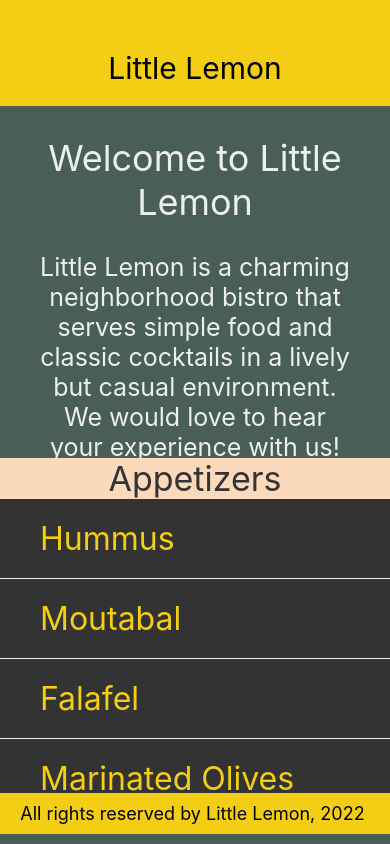
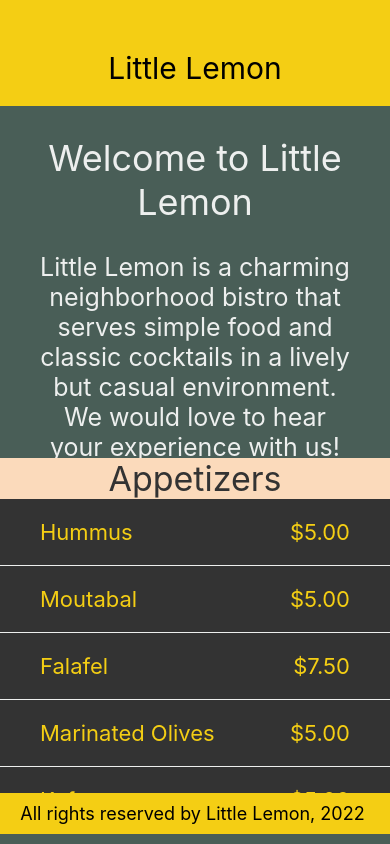
Before and after one commit to WaltBernalM/react-native-playground, a React Native app: screen / in a window 390 px wide. Built offline with nearby package versions, Linux system fonts and the light colour scheme.

Commit message:
Addition of price in item to render inside SectionList

```diff
--- a/components/Menu.jsx
+++ b/components/Menu.jsx
@@ -4,74 +4,76 @@ const menuItems = [
   {
     title: "Appetizers",
     data: [
-      "Hummus",
-      "Moutabal",
-      "Falafel",
-      "Marinated Olives",
-      "Kofta",
-      "Eggplant Salad",
-    ]
+      { name: "Hummus", price: "$5.00" },
+      { name: "Moutabal", price: "$5.00" },
+      { name: "Falafel", price: "$7.50" },
+      { name: "Marinated Olives", price: "$5.00" },
+      { name: "Kofta", price: "$5.00" },
+      { name: "Eggplant Salad", price: "$8.50" },
+    ],
   },
   {
     title: "Main Dishes",
     data: [
-      "Lentil Burger",
-      "Smoked Salmon",
-      "Kofta Burger",
-      "Turkish Kebab"
-    ]
+      { name: "Lentil Burger", price: "$10.00" },
+      { name: "Smoked Salmon", price: "$14.00" },
+      { name: "Kofta Burger", price: "$11.00" },
+      { name: "Turkish Kebab", price: "$15.50" },
+    ],
   },
   {
     title: "Sides",
     data: [
-      "Fries",
-      "Buttered Rice",
-      "Bread Sticks",
-      "Pita Pocket",
-      "Lentil Soup",
-      "Greek Salad",
-      "Rice Pilaf",
-    ]
+      { name: "Fries", price: "$3.00", id: "11K" },
+      { name: "Buttered Rice", price: "$3.00" },
+      { name: "Bread Sticks", price: "$3.00" },
+      { name: "Pita Pocket", price: "$3.00" },
+      { name: "Lentil Soup", price: "$3.75" },
+      { name: "Greek Salad", price: "$6.00" },
+      { name: "Rice Pilaf", price: "$4.00" },
+    ],
   },
   {
     title: "Desserts",
     data: [
-      "Baklava",
-      "Tartufo",
-      "Tiramisu",
-      "Panna Cotta"
-    ]
-  }
+      { name: "Baklava", price: "$3.00" },
+      { name: "Tartufo", price: "$3.00" },
+      { name: "Tiramisu", price: "$5.00" },
+      { name: "Panna Cotta", price: "$5.00" },
+    ],
+  },
 ]
 
 const Item = (props) => {
-  const { name } = props
+  console.log('props: ', props)
+  const { name, price } = props
   return (
-  <View style={menuStyles.innerContainer}>
-    <Text style={menuStyles.itemText}>{name}</Text>
-  </View>
-)}
+    <View style={menuStyles.innerContainer}>
+      <Text style={menuStyles.itemText}>{name}</Text>
+      <Text style={menuStyles.itemText}>{price}</Text>
+    </View>
+  )}
 
 const Footer = () => <Text style={menuStyles.footerText}>Little Lemon 2022</Text>
 
 const Separator = () => <View style={menuStyles.separator}></View>
 
 function Menu() {
-  const renderItem = (props) => {
-    const { item } = props
-    return <Item name={item} />
+  const renderItem = (sections) => {
+    const { item: { name, price } } = sections
+    return <Item name={name} price={price} />
   }
 
-  const renderSectionHeader = (props) => {
-    const { section: {title}} = props
+  const renderSectionHeader = (sections) => {
+    const { section: {title}} = sections
     return <Text style={menuStyles.sectionHeader}>{title}</Text>
   }
 
   return (
     <View style={menuStyles.container}>
       <SectionList
-        sections={menuItems} // Section is referred as menuItems[i], it generates an object for each data in the section
-        keyExtractor={(item, index) => item + index} // Item is referred as menuItems[i].data
+        sections={menuItems}
+        keyExtractor={({ name }, index) => name + index}
         renderItem={renderItem} // Each object inside the array is treated as section, and the "data" of menuItems is treated as "data" for the created SectionList object
         renderSectionHeader={renderSectionHeader}
         ListFooterComponent={Footer}
@@ -89,6 +91,8 @@ const menuStyles = StyleSheet.create({
     paddingHorizontal: 40,
     paddingVertical: 20,
     backgroundColor: "#333333",
+    flexDirection: 'row',
+    justifyContent: 'space-between'
   },
   sectionHeader: {
     backgroundColor: "#fbdabb",
@@ -99,7 +103,7 @@ const menuStyles = StyleSheet.create({
   },
   itemText: {
     color: "#F4CE14",
-    fontSize: 32,
+    fontSize: 22,
   },
   separator: {
     borderBottomWidth: 1,
```
